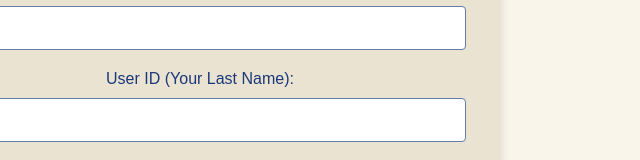
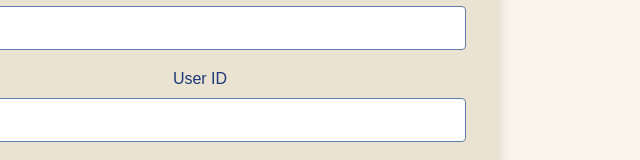
Before and after one commit to KediMiao/ICCPRA, a React (Create React App) app in the folder iccpraWebApplication/iccpra-web-application/: page /guestLogin in a window 1280 px wide. Shown: the part 354-514 px from the top of the page, without its empty margins (0-640 px from the left). Built offline with nearby package versions, Linux system fonts and the light colour scheme; a web font is replaced by a local one.

Commit message:
text changes

```diff
--- a/iccpraWebApplication/iccpra-web-application/src/Login.js
+++ b/iccpraWebApplication/iccpra-web-application/src/Login.js
@@ -61,7 +61,7 @@ function LoginForm() {
         />
       </div>
       <div className="form-group">
-        <label>User ID (Your Last Name):</label>
+        <label>User ID</label>
         <input
           type="text"
           name="userId"
```
